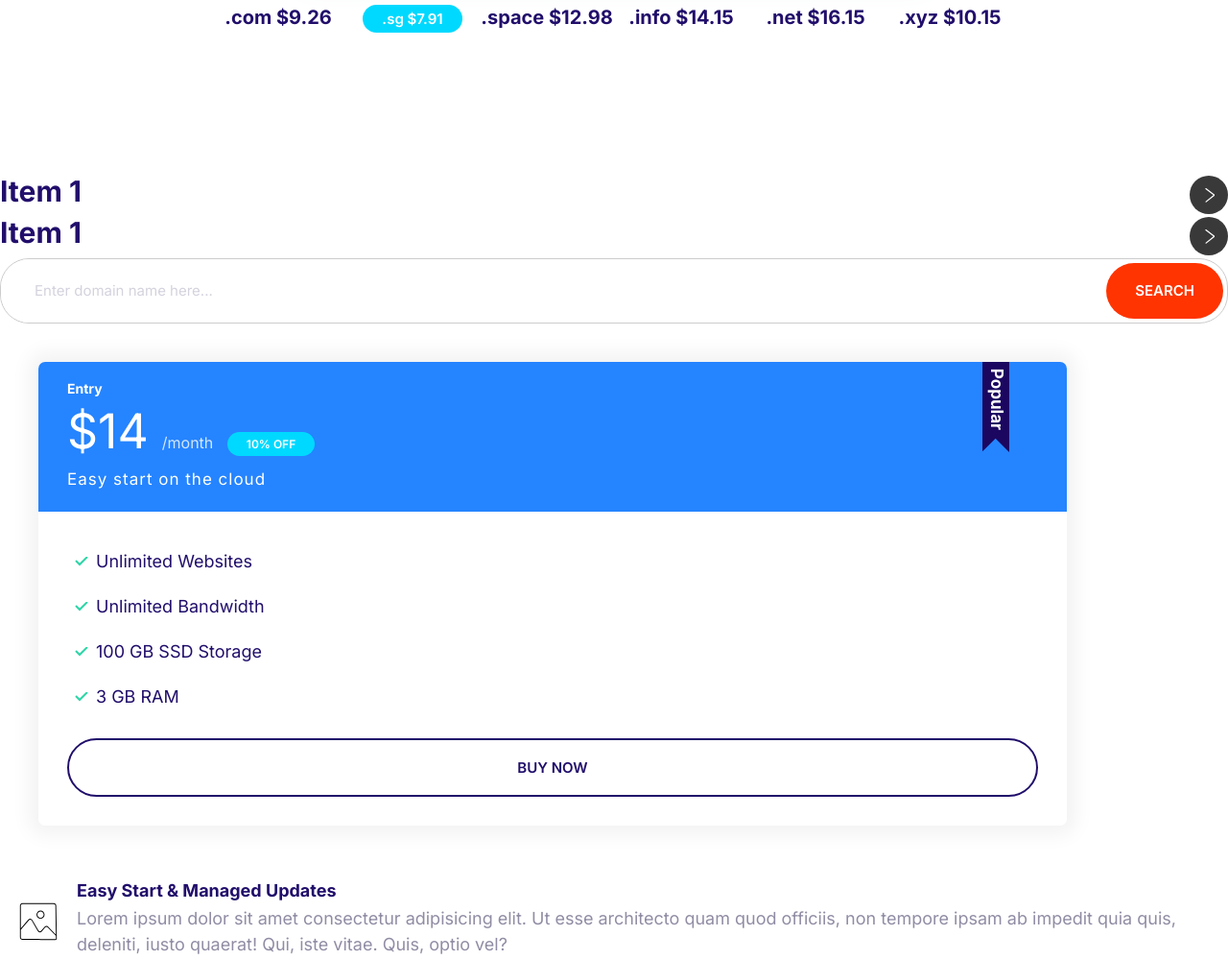
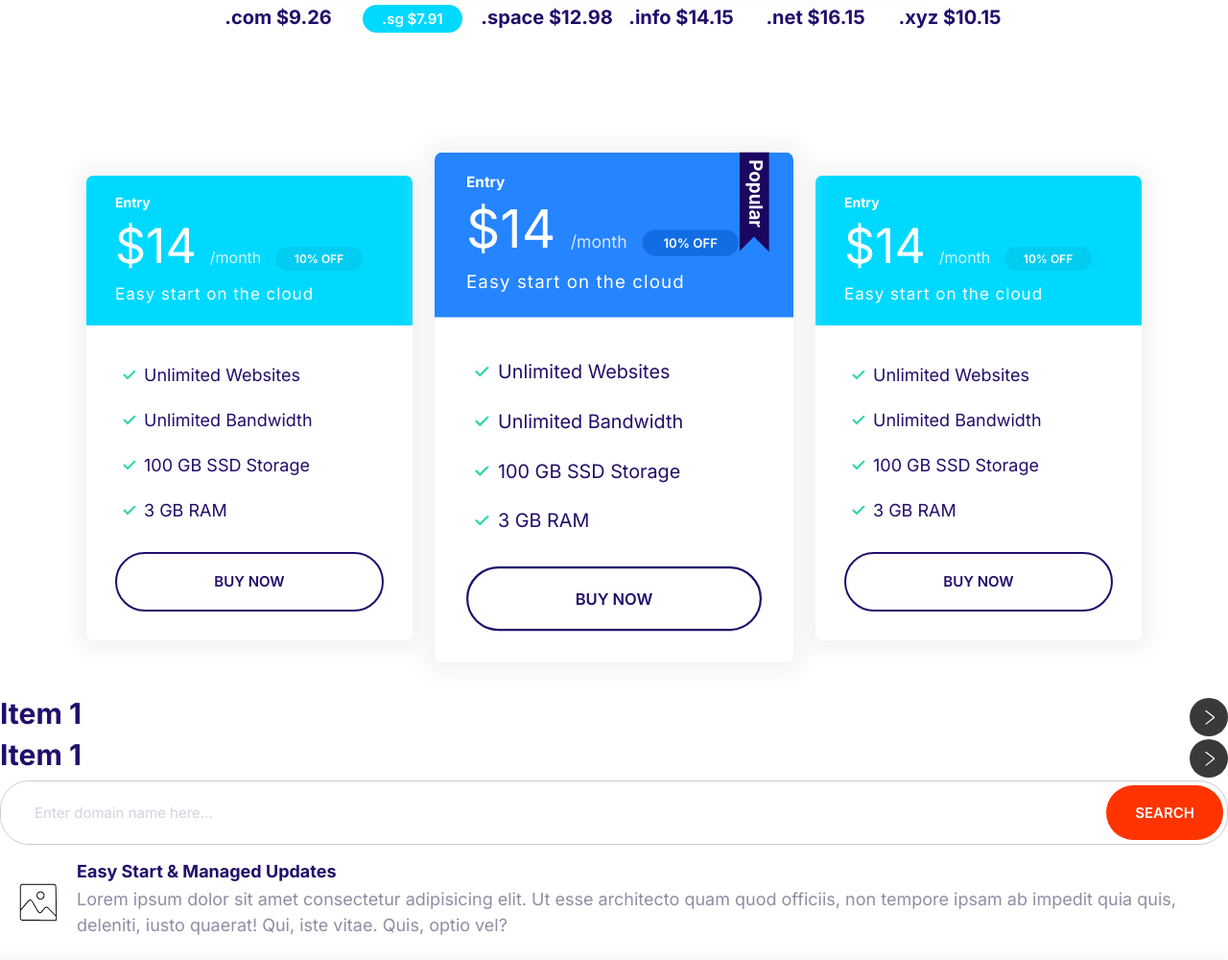
Before and after one commit to StrongMind0/Adeyemi, a plain HTML site: page new.html in a window 1280 px wide. Shown: the part 1132-2132 px from the top of the page at 96% size. Drawn offline with Linux system fonts and the light colour scheme.

Commit message:
Creating plan block component

```diff
--- a/css/styles.css
+++ b/css/styles.css
@@ -120,6 +120,14 @@ a{
 
 .badge--small{
     font-size: 1.6rem;
+}
+
+.badge--small-primary{
+    background-color:#126de4;
+}
+
+.badge--small-secondary{
+    background-color:#02cdf1 ;
 }
 
 @media screen and (min-width: 1024px) {
@@ -329,7 +337,12 @@ a{
     color: #fff;
   }
 
+
   /* Plans */
+.plan{
+    transition: transform .2s ease-out;
+}
+
 .plan__name {
     color: #fff;
     margin: 0;
@@ -370,6 +383,18 @@ a{
     position: absolute;
     top: -6px;
     right:5%;
+  }
+
+  .plan--popular{
+    transform: scale(1.1);
+  }
+
+  .plan:hover{
+    transform: scale(1.05);
+  }
+
+  .plan--popular:hover{
+    transform: scale(1.15);
   }
 
   @media screen and (min-width: 1024px) {
@@ -755,6 +780,10 @@ a{
     max-width: 670px;
 }
 
+.block--domain{
+    padding-bottom: 0;
+}
+
 @media screen and (min-width: 760px) {
     .domain__price-list{
         grid-template-columns: repeat(6, 140px);
@@ -763,3 +792,13 @@ a{
         /* TODO: using temporary solution for the problem here*/
     }
 }
+
+/* Plan block */
+.plan--block .grid{
+    grid-gap: 8rem 4rem;
+}
+
+.plan--block .card{
+    max-width: 500px;
+    margin: 0 auto;
+}
--- a/new.html
+++ b/new.html
@@ -73,6 +73,76 @@
 
   </section>
 
+<!-- PLans Block -->
+<section class="block container plan--block">
+  <div class="grid grid--1x3">
+
+
+      <div class="plan">
+      <div class="card card--secondary">
+          <header class="card__header">
+            <h3 class="plan__name"> Entry </h3>
+            <span class="plan__price"> $14 </span>
+            <span class="plan__billing-cycle"> /month </span>
+            <span class="badge badge--secondary badge--small badge--small-secondary"> 10% OFF </span>
+            <span class="plan__description"> Easy start on the cloud </span>
+          </header>
+          <div class="card__body">
+            <ul class="list list-tick">
+              <li class="list__item">Unlimited Websites</li>
+              <li class="list__item">Unlimited Bandwidth</li>
+              <li class="list__item">100 GB SSD Storage</li>
+              <li class="list__item">3 GB RAM</li>
+            </ul>
+            <button class="btn btn-outline btn-block">Buy Now</button>
+          </div>
+        </div>
+    </div>
+
+    <div class="plan plan--popular">
+      <div class="card card--primary">
+          <header class="card__header">
+            <h3 class="plan__name"> Entry </h3>
+            <span class="plan__price"> $14 </span>
+            <span class="plan__billing-cycle"> /month </span>
+            <span class="badge badge--primary badge--small badge--small-primary"> 10% OFF </span>
+            <span class="plan__description"> Easy start on the cloud </span>
+          </header>
+          <div class="card__body">
+            <ul class="list list-tick">
+              <li class="list__item">Unlimited Websites</li>
+              <li class="list__item">Unlimited Bandwidth</li>
+              <li class="list__item">100 GB SSD Storage</li>
+              <li class="list__item">3 GB RAM</li>
+            </ul>
+            <button class="btn btn-outline btn-block">Buy Now</button>
+          </div>
+        </div>
+    </div>
+
+    <div class="plan">
+      <div class="card card--secondary">
+          <header class="card__header">
+            <h3 class="plan__name"> Entry </h3>
+            <span class="plan__price"> $14 </span>
+            <span class="plan__billing-cycle"> /month </span>
+            <span class="badge badge--secondary badge--small badge--small-secondary"> 10% OFF </span>
+            <span class="plan__description"> Easy start on the cloud </span>
+          </header>
+          <div class="card__body">
+            <ul class="list list-tick">
+              <li class="list__item">Unlimited Websites</li>
+              <li class="list__item">Unlimited Bandwidth</li>
+              <li class="list__item">100 GB SSD Storage</li>
+              <li class="list__item">3 GB RAM</li>
+            </ul>
+            <button class="btn btn-outline btn-block">Buy Now</button>
+          </div>
+        </div>
+    </div>
+
+  </div>
+</section>
 
 
   <!-- collapsible -->
@@ -104,30 +174,6 @@
       <input type="text" class="input" placeholder="Enter domain name here...">
         <button class="btn btn-accent">Search</button>
 </div>
-<!-- Card and plans -->
-<div style="width: 90%; padding:4rem">
-  <div class="plan plan--popular">
-    <div class="card card--primary">
-        <header class="card__header">
-          <h3 class="plan__name"> Entry </h3>
-          <span class="plan__price"> $14 </span>
-          <span class="plan__billing-cycle"> /month </span>
-          <span class="badge badge--secondary badge--small"> 10% OFF </span>
-          <span class="plan__description"> Easy start on the cloud </span>
-        </header>
-        <div class="card__body">
-          <ul class="list list-tick">
-            <li class="list__item">Unlimited Websites</li>
-            <li class="list__item">Unlimited Bandwidth</li>
-            <li class="list__item">100 GB SSD Storage</li>
-            <li class="list__item">3 GB RAM</li>
-          </ul>
-          <button class="btn btn-outline btn-block">Buy Now</button>
-        </div>
-      </div>
-  </div>
-</div>
-
 <!-- Media -->
 
 <div class="media">
```
Also changed, not shown: components/plan-block.html (added, +69 -0 lines), components/plans.html (+1 -0 lines).
